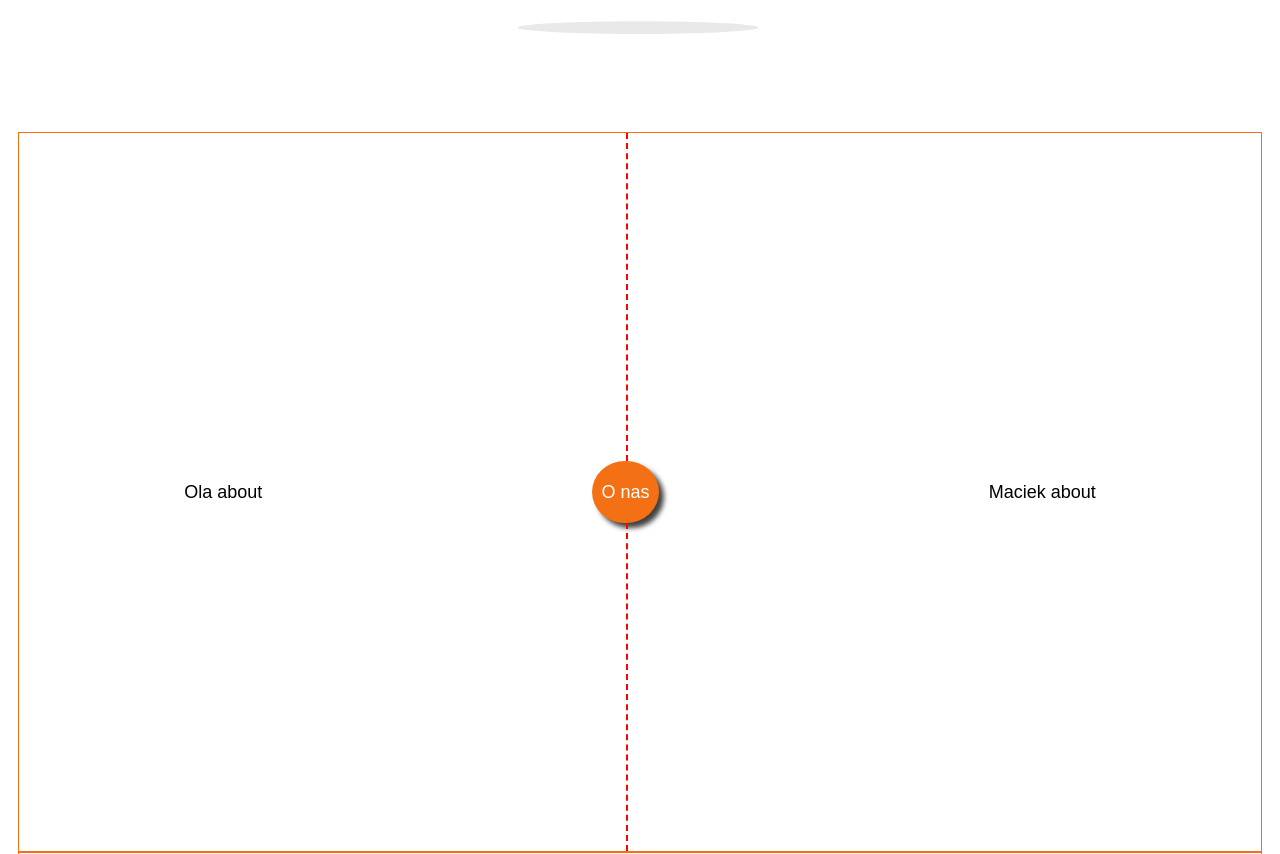
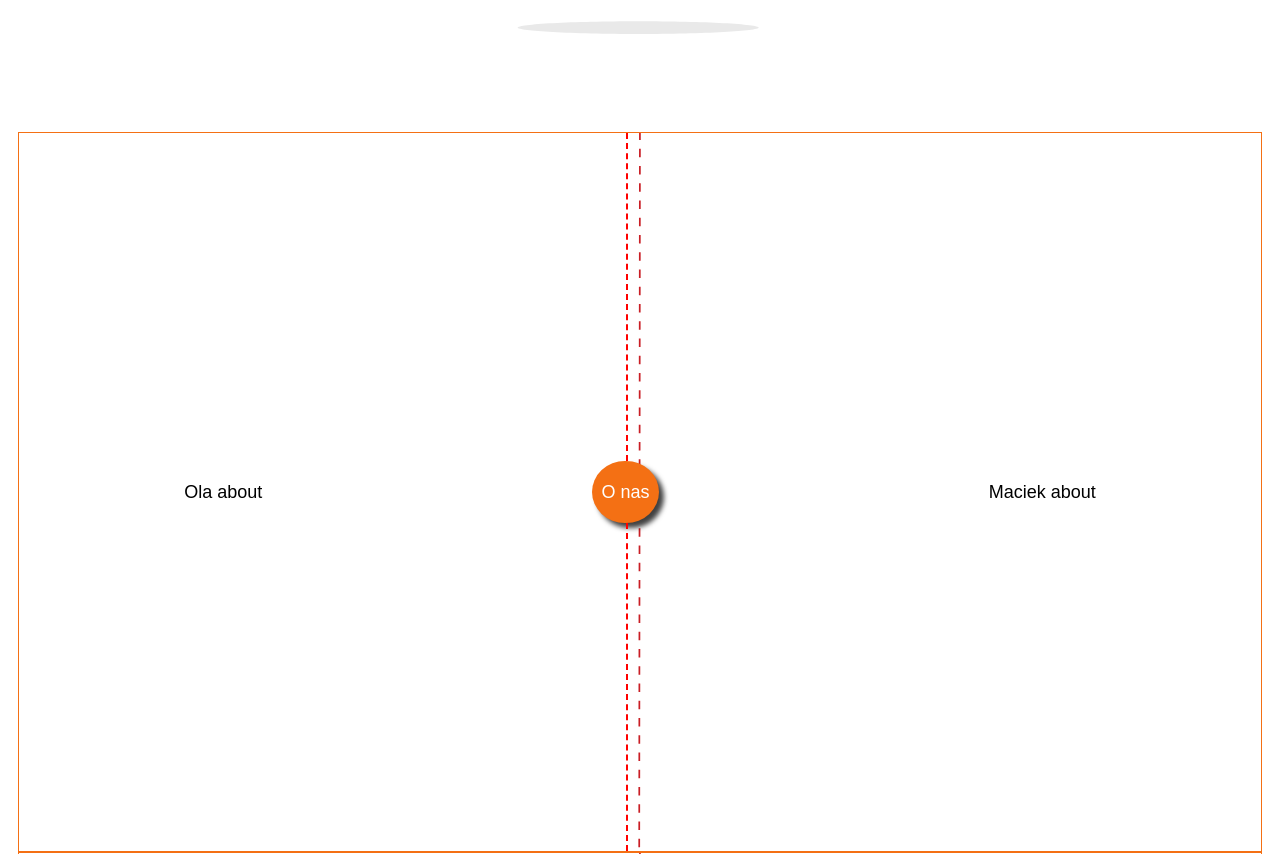
Before and after one commit to wszczawinski/FizjosHemat, a Gatsby site: page / in a window 1280 px wide. Shown: the part 606-1460 px from the top of the page. Built offline with nearby package versions, Linux system fonts and the light colour scheme; Gatsby itself is replaced by a stand-in of ours.

Commit message:
feat: add line in section background

```diff
--- a/src/pages/index.module.scss
+++ b/src/pages/index.module.scss
@@ -21,6 +21,9 @@ html {
     justify-content: center;
 
     section {
+        background: url('../images/lineBackground.svg');
+        background-size: cover;
+        background-position: center;
         height: 90vh;
         display: flex;
         flex-direction: row;
```
Also changed, not shown: FizjosHemat-Maciek.png (added), fizjo.svg (renamed from Desktop - 2.svg), logo.svg (added), logo2.svg (added), smaller3.svg (added), src/images/lineBackground.svg (added).
